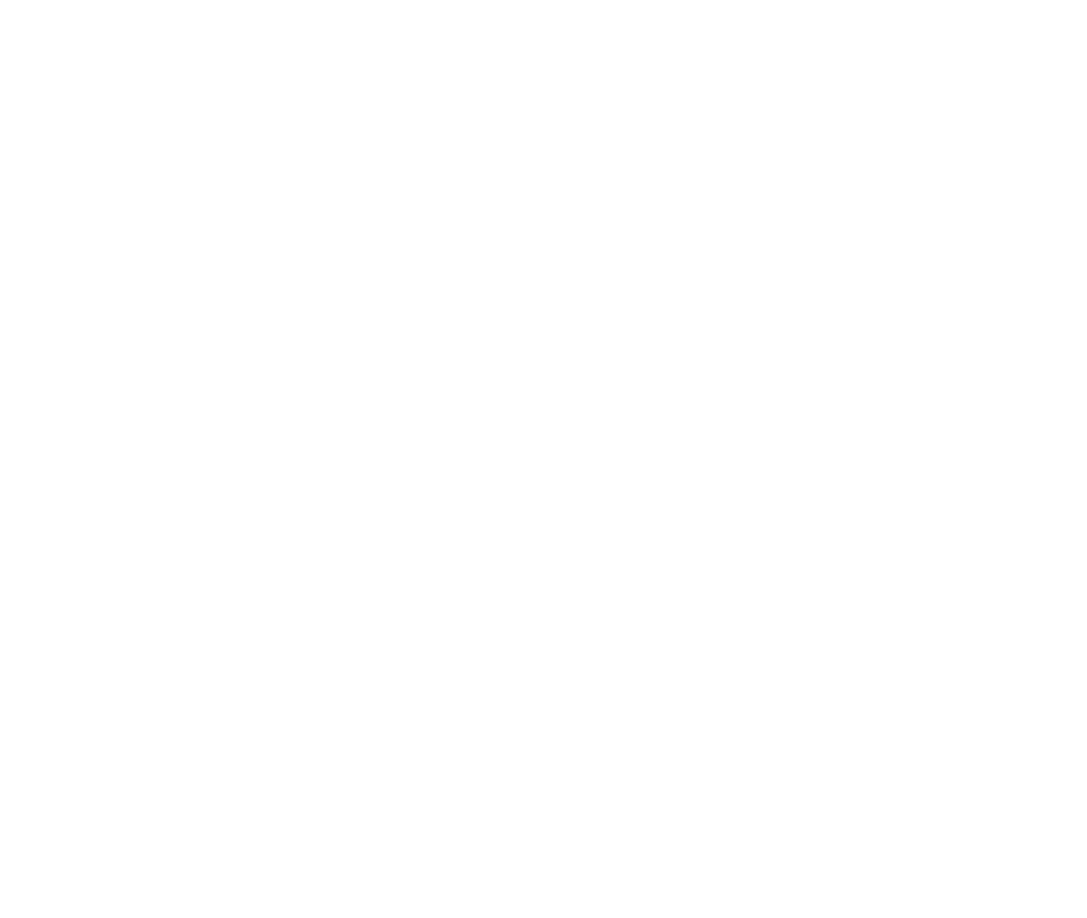
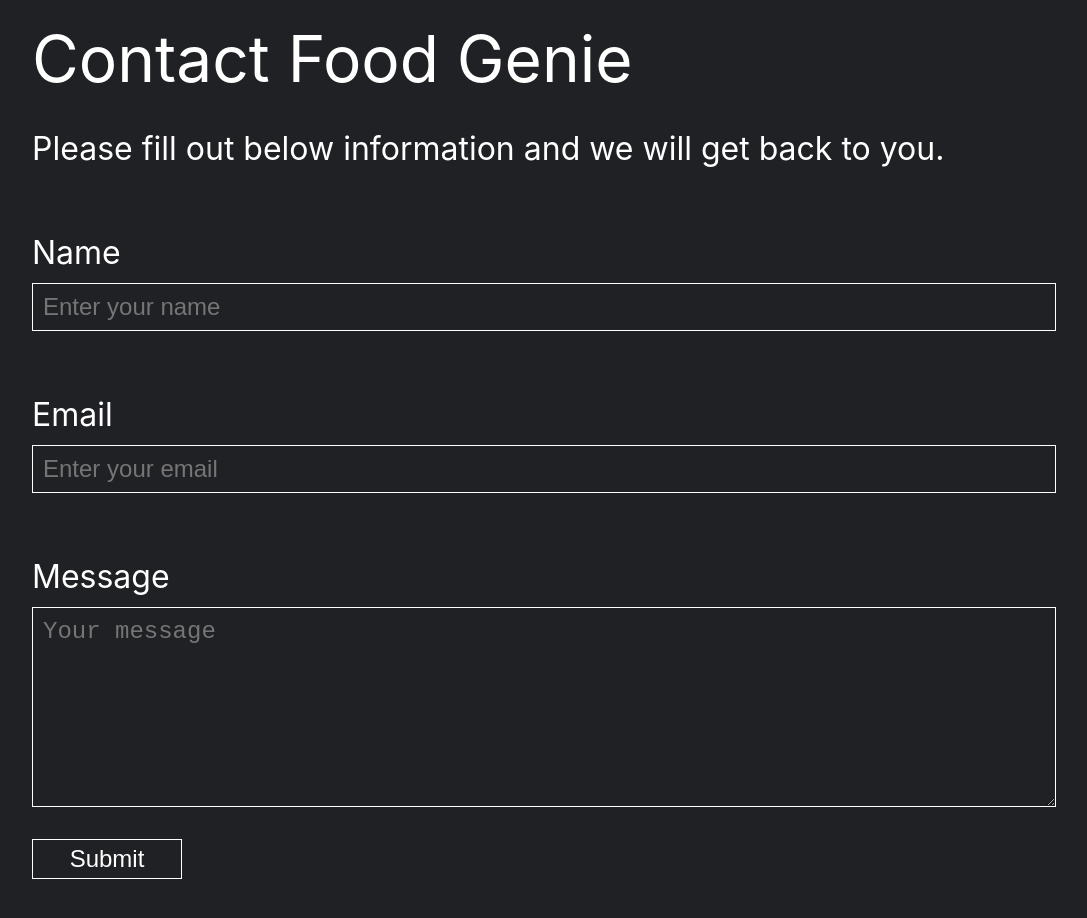
Before and after one commit to lil-white-shadow/food-genie, a React (Create React App) app: page / in a window 1280 px wide. Shown: the part 3660-4578 px from the top of the page, without its empty margins (96-1183 px from the left). Before the commit the page ends 3600 px from the top, so only its background shows below. Built offline with nearby package versions, Linux system fonts and the light colour scheme.

Commit message:
Add Contact comp

```diff
--- a/src/App.css
+++ b/src/App.css
@@ -146,7 +146,6 @@
 
   input {
     height: 2rem;
-    font-size: 1.5rem;
     padding: 0 1rem;
   }
 
@@ -196,3 +195,43 @@
   font-size: min(8vw, 2rem);
   color: yellow
 }
+
+.card form {
+  display: flex;
+  flex-direction: column;
+  width: 100%;
+  justify-self: center;
+}
+
+.card form p {
+  display: flex;
+  flex-direction: column;
+  gap: 10px
+}
+
+.card form input {
+  border-radius: 0;
+  width: 100%;
+  padding-left: 10px;
+  color: white;
+}
+
+.card form textarea {
+  width: 100%;
+  height: 200px;
+  font-size: 1.5rem;
+  padding: 10px;
+  background-color: transparent;
+  border: 1px solid white;
+  color: white;
+}
+
+.card form textarea:focus {
+  outline: none;
+  border: 1px solid yellow;
+
+}
+.card form button {
+  width: min(50%, 150px);
+  margin: 0;
+}
--- a/src/App.js
+++ b/src/App.js
@@ -3,6 +3,7 @@
 import Card from "./components/Card";
 import Nav from "./components/Nav";
 import About from './components/About'
+import Contact from './components/Contact'
 
 export default function App() {
   const title = "FoodGenie";
@@ -13,6 +14,7 @@
   const IngredientsRef = useRef()
   const NutritionRef = useRef()
   const AboutRef = useRef()
+  const ContactRef = useRef()
 
   function goToComponent(ref) {
     console.log(ref)
@@ -75,7 +77,7 @@
 
   return (
     <div className="app">
-      <Nav className="nav" search={search} goToComponent={goToComponent} AboutRef={AboutRef} NutritionRef={NutritionRef}/>
+      <Nav className="nav" search={search} goToComponent={goToComponent} AboutRef={AboutRef} ContactRef={ContactRef}/>
       <div className="search">
         <div className="title">
           <p>{title}</p>
@@ -119,6 +121,9 @@
       <div ref={AboutRef} className="results">
         <About />
       </div>
+      <div ref={ContactRef} className="results">
+        <Contact />
+      </div>
     </div>
   );
 }
--- /dev/null
+++ b/src/components/Contact.js
@@ -0,0 +1,44 @@
+import { useState } from "react";
+
+export default function Contact() {
+  const [name, setName] = useState("");
+  const [email, setEmail] = useState("");
+  const [message, setMessage] = useState("");
+
+  let formInputs = {
+    "name": name,
+    "email": email,
+    "message": message,
+  }
+
+  function onSubmit(e) {
+    e.preventDefault();
+    console.log(formInputs);
+    e.target.reset();
+  }
+  return (
+  <div className="card">
+    <div className="cardTitle">Contact Food Genie</div>
+    <div className="cardContent">
+      <p>Please fill out below information and we will get back to you.</p>
+      <form onSubmit={onSubmit} noValidate>
+        <p>
+          <label htmlFor="name">Name</label>
+          <input type="text" name="name" id="name" placeholder='Enter your name' onChange={(e) => setName(e.target.value)}/>
+        </p>
+        <p>
+          <label htmlFor="email">Email</label>
+          <input type="email" name="email" id="email" placeholder='Enter your email' onChange={(e) => setEmail(e.target.value)}/>
+        </p>
+        <p>
+          <label htmlFor="message">Message</label>
+          <textarea type="textarea" name="email" id="email" placeholder='Your message' onChange={(e) => setMessage(e.target.value)}/>
+        </p>
+        <button type="submit">Submit</button>
+      </form>
+    </div>
+    <div>
+    </div>
+  </div>
+  )
+}
```
